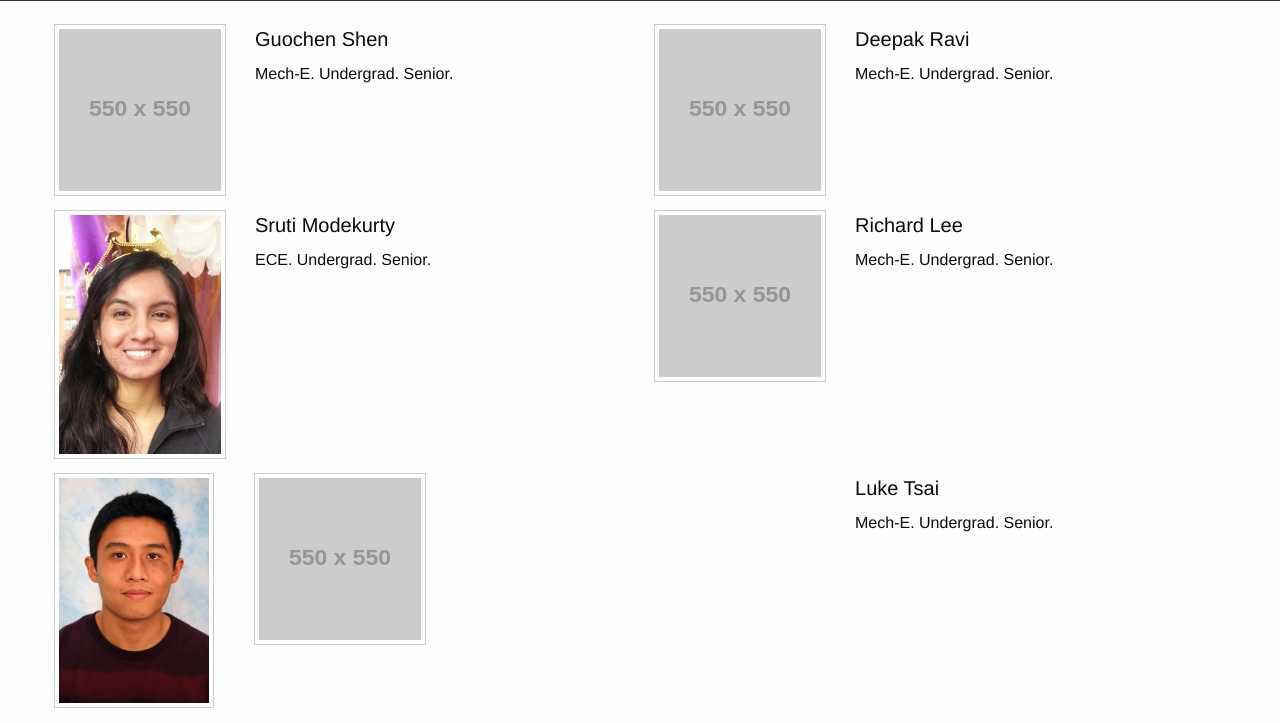
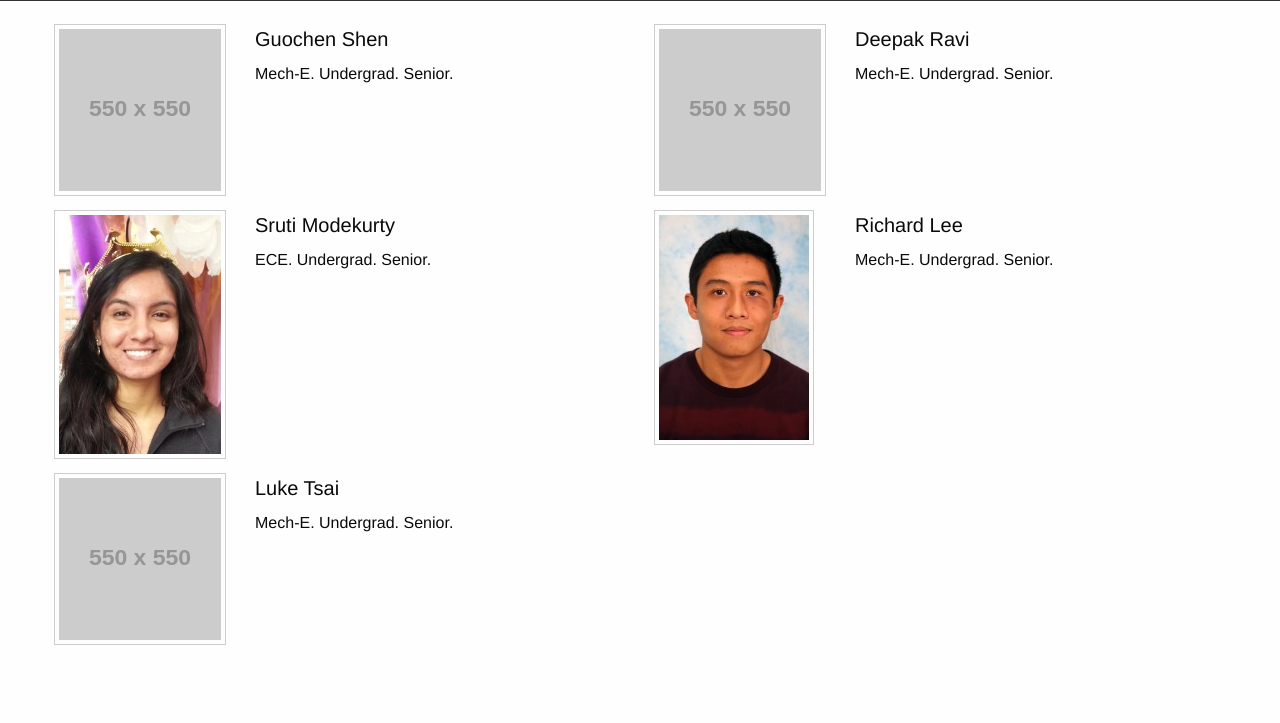
Before and after one commit to guochenshen/Mechatronics, a plain HTML site: page team.html in a window 1280 px wide. Shown: the part 77-800 px from the top of the page. Drawn offline with nearby package versions, Linux system fonts and the light colour scheme; placeholder pictures from the web are drawn by us; a script that the page names is missing.

Commit message:
fixed layout for team page

```diff
--- a/team.html
+++ b/team.html
@@ -69,7 +69,7 @@
 
 
   <div class="columns large-2 medium-6 small-10">
-    <img class="thumbnail" src="http://placehold.it/550x550">
+    <img class="thumbnail" src="images/profile_pictures/richard_lee.jpg">
   </div>
 
   <div class="columns large-4">
@@ -83,9 +83,6 @@
 
 
 <div class="row">
-  <div class="columns large-2 medium-6 small-10">
-    <img class="thumbnail" src="images/profile_pictures/richard_lee.jpg">
-  </div>
 
   <div class="columns large-2 medium-6 small-10">
     <img class="thumbnail" src="http://placehold.it/550x550">
@@ -97,6 +94,10 @@
       <p>Mech-E. Undergrad. Senior.</p>
     </div>
   </div>
+
+  <div class="columns large-6">
+  </div>
+
 </div>
 
 </div>
```
